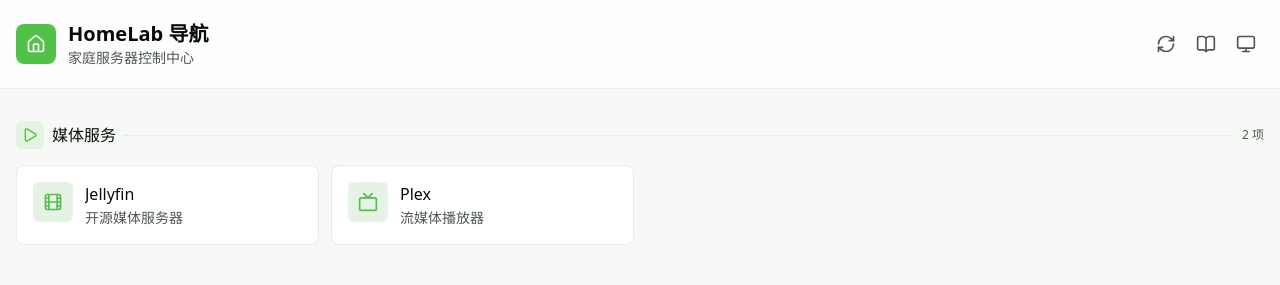
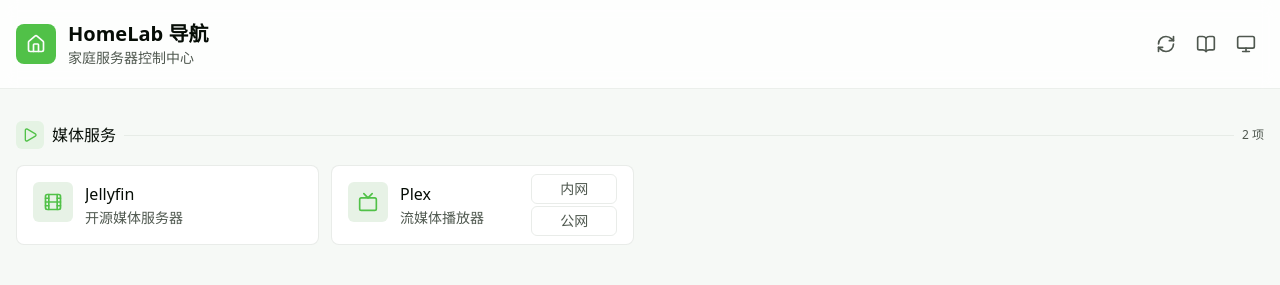
Before and after one commit to isayme/homelab, a React (Vite) app: page / in a window 1280 px wide. Shown: the top 285 px of the page. Built offline with nearby package versions, Linux system fonts and the light colour scheme.

Commit message:
feat: support internal/external dual URLs for nav cards

```diff
--- a/data/nav.yaml
+++ b/data/nav.yaml
@@ -6,6 +6,7 @@ categories:
     items:
       - name: Jellyfin
         url: http://192.168.1.100:8096
+        urlExternal: https://jellyfin.example.com
         icon: film
         description: 开源媒体服务器
       - name: Plex
--- a/public/data/nav.yaml
+++ b/public/data/nav.yaml
@@ -10,13 +10,14 @@ categories:
         description: 开源媒体服务器
       - name: Plex
         url: http://192.168.1.100:32400
+        urlExternal: http://192.168.1.100:32401
         icon: tv
         description: 流媒体播放器
   - name: 开发工具
     icon: code
     items:
       - name: Gitea
-        url: http://192.168.1.100:3000
+        urlExternal: http://192.168.1.100:3000
         icon: git-branch
         description: Git 代码托管
       - name: Portainer
--- a/src/components/nav-card.tsx
+++ b/src/components/nav-card.tsx
@@ -2,9 +2,57 @@ import { DynamicIcon } from "./icons"
 import type { NavItem } from "../lib/types"
 
 export function NavCard({ item }: { item: NavItem }) {
+  const hasBoth = item.url && item.urlExternal
+  const defaultUrl = item.url || item.urlExternal || "#"
+
+  if (hasBoth) {
+    return (
+      <div className="group block overflow-hidden rounded-lg border border-border/60 bg-card p-4 transition-all duration-200 hover:border-primary/40 hover:shadow-md">
+        <div className="flex items-stretch gap-3">
+          <a
+            href={item.url}
+            target="_blank"
+            rel="noopener noreferrer"
+            className="flex min-w-0 flex-[2] items-start gap-3"
+          >
+            <div className="flex h-10 w-10 shrink-0 items-center justify-center rounded-md bg-secondary text-primary transition-colors group-hover:bg-primary group-hover:text-primary-foreground">
+              <DynamicIcon name={item.icon} className="h-5 w-5" />
+            </div>
+            <div className="min-w-0 flex-1">
+              <h3 className="truncate font-medium text-foreground transition-colors group-hover:text-primary">
+                {item.name}
+              </h3>
+              <p className="mt-0.5 line-clamp-2 text-sm text-muted-foreground">
+                {item.description || item.url}
+              </p>
+            </div>
+          </a>
+          <div className="flex flex-[1] flex-col gap-0.5 -my-2">
+            <a
+              href={item.url}
+              target="_blank"
+              rel="noopener noreferrer"
+              className="flex flex-1 items-center justify-center rounded-md border border-border/60 px-3 text-sm font-medium text-muted-foreground transition-colors hover:border-primary/40 hover:text-primary hover:bg-primary/5"
+            >
+              内网
+            </a>
+            <a
+              href={item.urlExternal ?? "#"}
+              target="_blank"
+              rel="noopener noreferrer"
+              className="flex flex-1 items-center justify-center rounded-md border border-border/60 px-3 text-sm font-medium text-muted-foreground transition-colors hover:border-primary/40 hover:text-primary hover:bg-primary/5"
+            >
+              公网
+            </a>
+          </div>
+        </div>
+      </div>
+    )
+  }
+
   return (
     <a
-      href={item.url}
+      href={defaultUrl}
       target="_blank"
       rel="noopener noreferrer"
       className="group block rounded-lg border border-border/60 bg-card p-4 transition-all duration-200 hover:border-primary/40 hover:shadow-md"
@@ -18,7 +66,7 @@ export function NavCard({ item }: { item: NavItem }) {
             {item.name}
           </h3>
           <p className="mt-0.5 line-clamp-2 text-sm text-muted-foreground">
-            {item.description || item.url}
+            {item.description || defaultUrl}
           </p>
         </div>
       </div>
--- a/src/lib/types.ts
+++ b/src/lib/types.ts
@@ -1,6 +1,7 @@
 export interface NavItem {
   name: string
   url: string
+  urlExternal?: string
   icon: string
   description: string
 }
```
